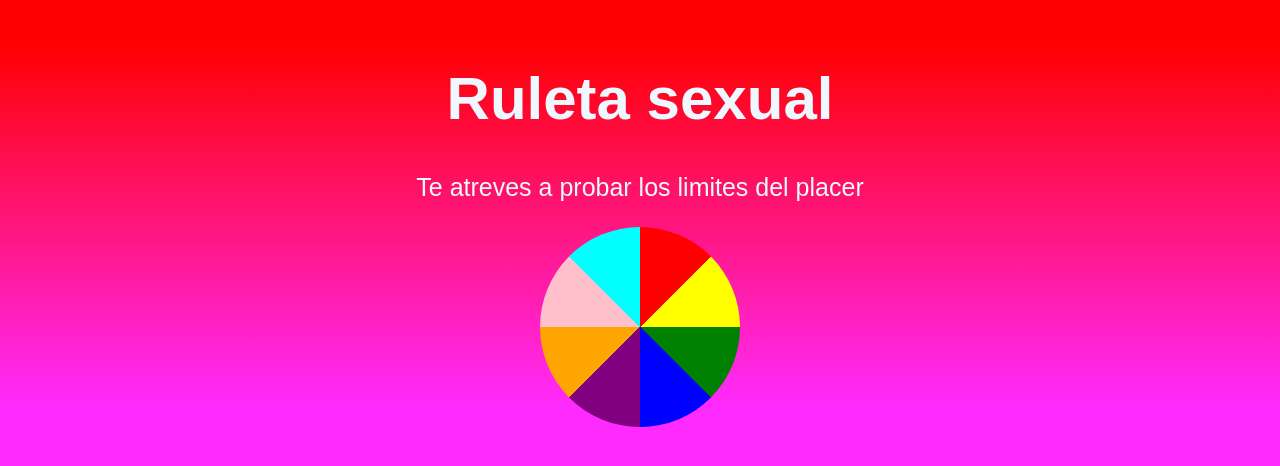
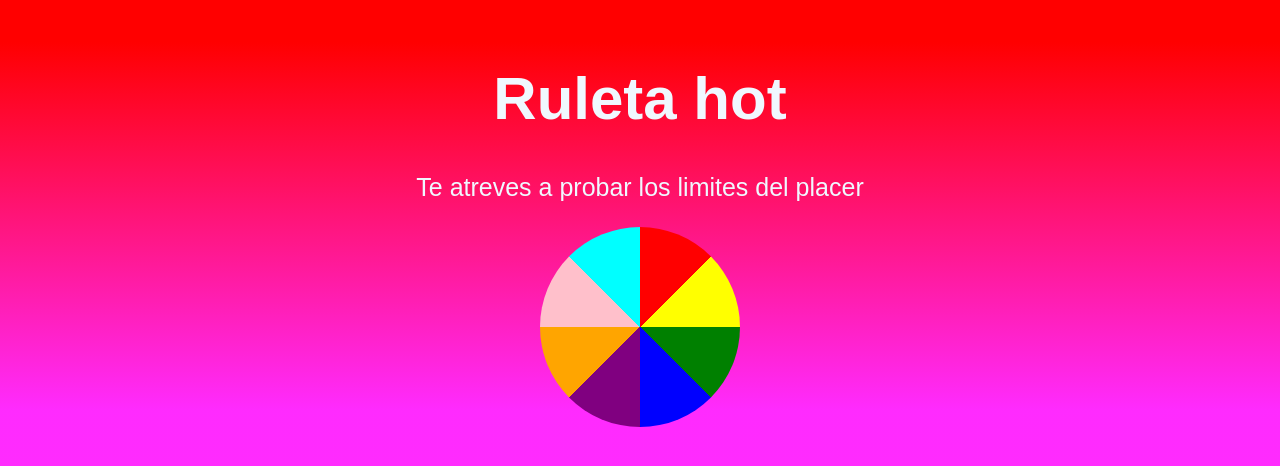
Before and after one commit to netoxdw/Ruleta, a plain HTML site: page index.html in a window 1280 px wide. Shown: the part 150-616 px from the top of the page. Drawn offline with Linux system fonts and the light colour scheme.

Commit message:
Lanzamiento

```diff
--- a/index.html
+++ b/index.html
@@ -8,7 +8,7 @@
 </head>
 <body>
     <header>
-        <h1>Ruleta sexual</h1>
+        <h1>Ruleta hot</h1>
         <p>Te atreves a probar los limites del placer</p>
     </header>
     <div class="ruleta" id="ruleta" onclick="girarRuleta()"></div>
```
